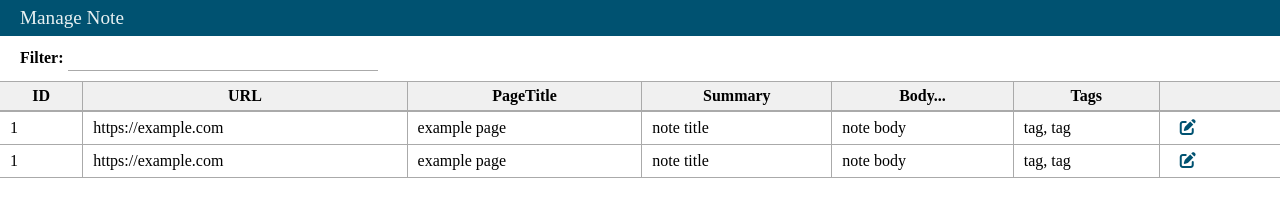
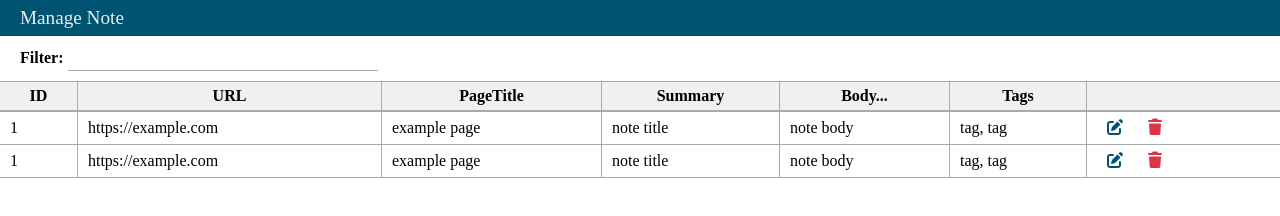
Before and after one commit to akubi0w1/page-note, a browser extension: page mock/manage_note_list_design.html in a window 1280 px wide. Drawn offline with Linux system fonts and the light colour scheme.

Commit message:
fix: mock design

```diff
--- a/mock/manage_note_list_design.html
+++ b/mock/manage_note_list_design.html
@@ -40,8 +40,12 @@
               <td>note title</td>
               <td>note body</td>
               <td>tag, tag</td>
-              <td><button class="btn btn-accent-outline"><i class="fas fa-edit"></i></button></td>
+              <td>
+                <button class="btn btn-accent-outline"><i class="fas fa-edit"></i></button>
+                <button class="btn btn-danger-outline"><i class="fas fa-trash"></i></button>
+              </td>
             </tr>
+
             <tr>
               <td>1</td>
               <td>https://example.com</td>
@@ -49,7 +53,10 @@
               <td>note title</td>
               <td>note body</td>
               <td>tag, tag</td>
-              <td><button class="btn btn-accent-outline"><i class="fas fa-edit"></i></button></td>
+              <td>
+                <button class="btn btn-accent-outline"><i class="fas fa-edit"></i></button>
+                <button class="btn btn-danger-outline"><i class="fas fa-trash"></i></button>
+              </td>
             </tr>
           </tbody>
         </table>
--- a/src/assets/sass/note_list.scss
+++ b/src/assets/sass/note_list.scss
@@ -3,6 +3,9 @@ $base-color: #E8F1F2;
 $accent-color: #005271;
 $accent-hover-color: #5996ac;
 $sub-color: #aaaaaa;
+$danger-color: #dc3545;
+$danger-hover-color: #e6717c;
+
 
 $label-color: #00C0CC;
 
@@ -37,6 +40,14 @@ body {
     border: 0;
     &:hover {
       color: $accent-hover-color;
+    }
+  }
+  &-danger-outline {
+    background-color: #fff;
+    color: $danger-color;
+    border: 0;
+    &:hover {
+      color: $danger-hover-color;
     }
   }
 }
--- a/src/content/contentScript.js
+++ b/src/content/contentScript.js
@@ -87,6 +87,7 @@ function createContent() {
     const bodyValue = form.body.value;
     if (validBody(bodyValue) !== "") { errorStack.push(validBody(bodyValue)); }
 
+    // TODO: 重複削除
     const tagsList = form.tags.value
       .split(" ")
       .filter(tag => validTag(tag));
@@ -116,6 +117,7 @@ function createContent() {
         label: labelValue
       }
     });
+    // TODO: 値のリセット
     pageNoteWrapper.style = "display: none";
   };
   // NOTE: end on click
@@ -140,6 +142,8 @@ function createContent() {
     labelFrame.appendChild(label);
   });
   labelInput.appendChild(labelFrame);
+
+  // TODO: inline text, url, titleの表示
 
   // summary
   let summaryForm = createElement("div", "_page-note-content-form-item");
```
Also changed, not shown: src/notelist/index.html (+8 -2 lines), src/assets/css/note_list.css.
